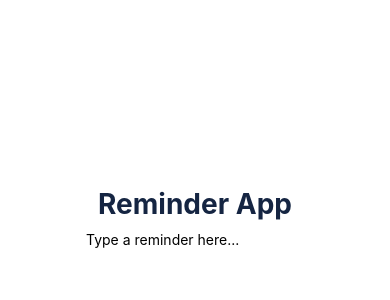
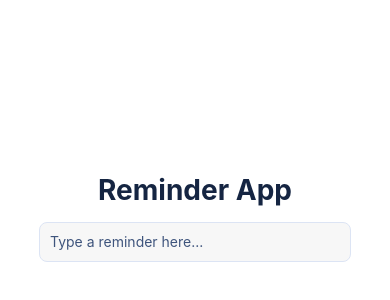
Before and after one commit to brandonwernham/ReminderApp, a React Native app: screen / in a window 390 px wide. Shown: the part 190-490 px from the top of the page. Built offline with nearby package versions, Linux system fonts and the light colour scheme.

Commit message:
Some cool styles

```diff
--- a/App.js
+++ b/App.js
@@ -4,16 +4,26 @@ import { StyleSheet, Text, TextInput, View } from 'react-native';
 
 export default function App() {
   const [reminder, setReminder] = useState('');
+  const [isFocused, setIsFocused] = useState(false);
+
+  const inputFocus = () => setIsFocused(true);
+  const inputBlur = () => setIsFocused(false);
 
   return (
     <View style={styles.container}>
       <View style={styles.header}>
         <Text style={styles.title}>Reminder App</Text>
         <TextInput
-          style={styles.input}
+          style={[
+            styles.input,
+            {borderColor: isFocused ? '#ef7c7a' : '#dce4f4'}
+          ]}
           placeholder='Type a reminder here...'
+          placeholderTextColor='#3E547C'
           value={reminder}
           onChangeText={(text) => setReminder(text)}
+          onFocus={inputFocus}
+          onBlur={inputBlur}
         />
       </View>
       <Text>{reminder}</Text>
@@ -37,12 +47,15 @@ const styles = StyleSheet.create({
   title: {
     fontSize: 28,
     fontWeight: 'bold',
-    marginBottom: 10,
+    marginBottom: 15,
     color: '#152542',
   },
   input: {
-    borderColor: 'gray',
-    width: '4',
-    height: '1',
+    borderWidth: 1,
+    width: '80%',
+    height: 40,
+    padding: 10,
+    borderRadius: 8,
+    backgroundColor: 'rgba(0, 0, 0, 0.03)',
   },
 });
```
